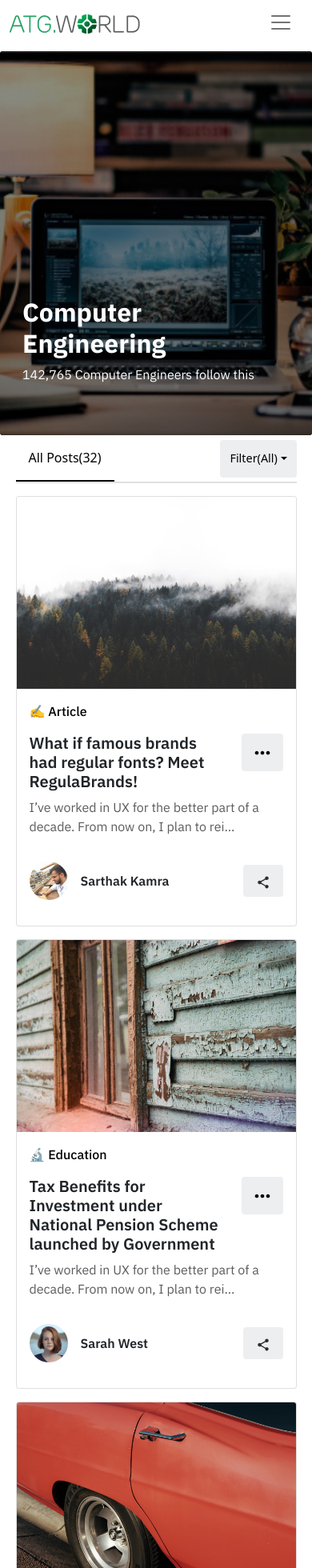
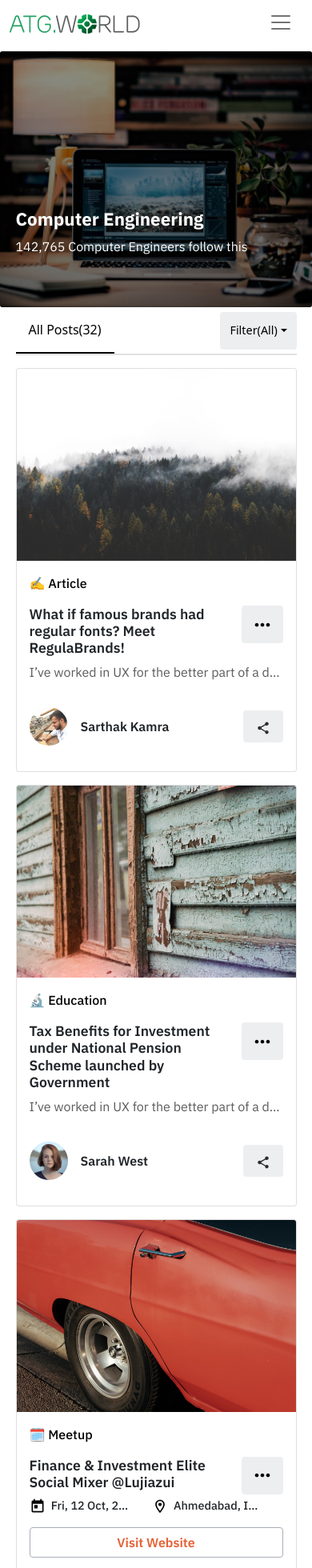
Before and after one commit to Suyious/atg-world-round-one, a React (Create React App) app: page / in a window 390 px wide. Shown: the top 1960 px of the page at 80% size. Built offline with nearby package versions, Linux system fonts and the light colour scheme.

Commit message:
✅ Responsiveness Ready

```diff
--- a/src/Components/Body/Body.css
+++ b/src/Components/Body/Body.css
@@ -5,11 +5,6 @@
     }
 }
 
-@media (max-width: 600px){
-    .body_section{
-        justify-content: center;
-    }
-}
 
 .sub_navigation{
     border-bottom: 2px solid #E0E0E0;
@@ -31,6 +26,9 @@
     }
     .sticky{
         top: 3.5em;
+    }
+    .body_section{
+        justify-content: center;
     }
 }
 
--- a/src/Components/Body/Posts/PostCard/PostCard.css
+++ b/src/Components/Body/Posts/PostCard/PostCard.css
@@ -29,6 +29,13 @@
 .post_card_body_text{
     color: #5C5C5C;
     font-weight: 400;
+    white-space: nowrap;
+    overflow: hidden;
+    text-overflow: ellipsis;
+}
+
+.post_card_employer {
+    max-width: 10em;
 }
 
 .post_card .card-title{
@@ -41,6 +48,9 @@
 
 .post_card_sub_detail>div{
     margin-right: 5em;
+    white-space: nowrap;
+    overflow: hidden;
+    text-overflow: ellipsis;
 }
 
 @media(max-width: 600px){
@@ -48,7 +58,11 @@
         margin-right: 2em;
         font-size: 0.9em;
     }
+    .post_card .card-title{
+        font-size: 1.1em;
+    }
 }
+
 .post_card_dropdown .dropdown-toggle::after{
     content: none;
 }
--- a/src/Components/Header/Header.css
+++ b/src/Components/Header/Header.css
@@ -26,3 +26,12 @@
 .header_card_overlay .container{
 	margin-bottom: 3em;
 }
+
+@media (max-width: 600px){
+	.header_card .card-img{
+		height: 20em;
+	}
+	.header_card_overlay .card-title{
+		font-size: 1.4em;
+	}
+}
--- a/src/Components/Header/Header.js
+++ b/src/Components/Header/Header.js
@@ -8,7 +8,7 @@ const Header = () => {
       <Card className="header_card bg-dark text-white">
         <Card.Img src={HeaderImg} alt="Card Header" />
         <Card.ImgOverlay className="header_card_overlay">
-          <Container>
+          <Container className="body_container">
             <Card.Title>Computer Engineering</Card.Title>
             <Card.Text>
               142,765 Computer Engineers follow this
--- a/src/Components/NavBar/MainNavBar.css
+++ b/src/Components/NavBar/MainNavBar.css
@@ -2,7 +2,7 @@
   background: #fff;
 }
 
-@media (min-width: 1400px) {
+@media (min-width: 576px) {
   .nav_container {
     max-width: 90vw;
   }
```
